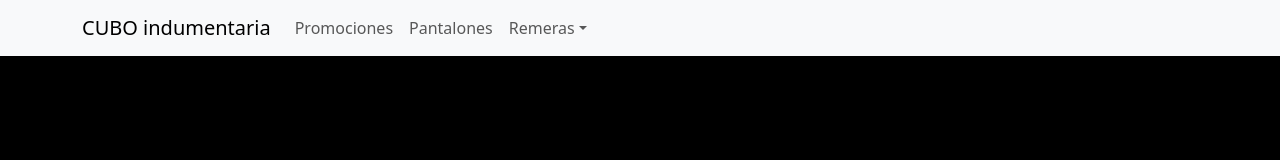
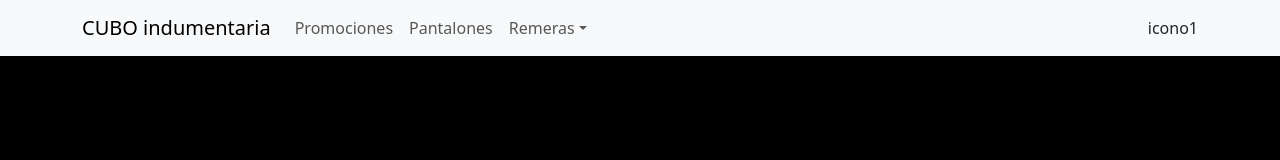
Before and after one commit to know140/PreEntrega1-Cortez-Pacheco, a React (Vite) app: page / in a window 1280 px wide. Shown: the top 160 px of the page. Built offline with nearby package versions, Linux system fonts and the light colour scheme.

Commit message:
comit cartwidg

```diff
--- a/src/App.jsx
+++ b/src/App.jsx
@@ -1,5 +1,5 @@
 import 'bootstrap/dist/css/bootstrap.min.css';
-import NavBarComponent from './components/NavBarComponent.jsx';
+import NavBarComponent from './components/NavBarcomponent/NavBarComponent';
 import './index.css'
 
 function App() {
--- /dev/null
+++ b/src/components/CartWidgetComponent/CartWidgetComponent.jsx
@@ -0,0 +1,9 @@
+const CartWidgetComponent = () => {
+    return(
+        <div>
+              <span>icono</span>
+              <span>1</span>
+        </div>
+    )
+}
+export default CartWidgetComponent;
--- a/src/components/NavBarComponent.jsx
+++ b/src/components/NavBarcomponent/NavBarComponent.jsx
@@ -2,6 +2,7 @@ import Container from 'react-bootstrap/Container';
 import Nav from 'react-bootstrap/Nav';
 import Navbar from 'react-bootstrap/Navbar';
 import NavDropdown from 'react-bootstrap/NavDropdown';
+import CartWidgetComponent from '../CartWidgetComponent/CartWidgetComponent';
 
 const NavBarComponent = () => {
   return (
@@ -19,7 +20,9 @@ const NavBarComponent = () => {
               <NavDropdown.Item href="#action/3.2">Color</NavDropdown.Item>
 
               </NavDropdown>
+
           </Nav>
+          <CartWidgetComponent/>
         </Navbar.Collapse>
       </Container>
     </Navbar>
```
